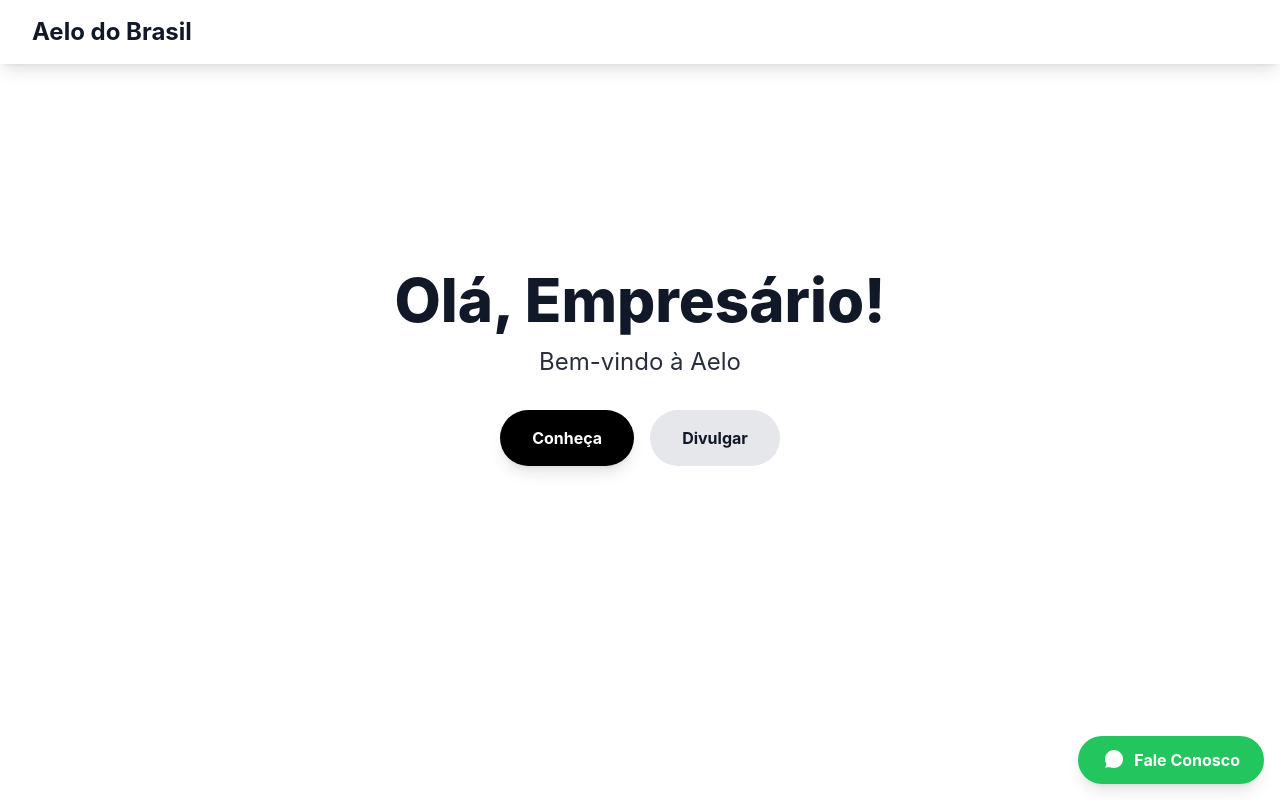
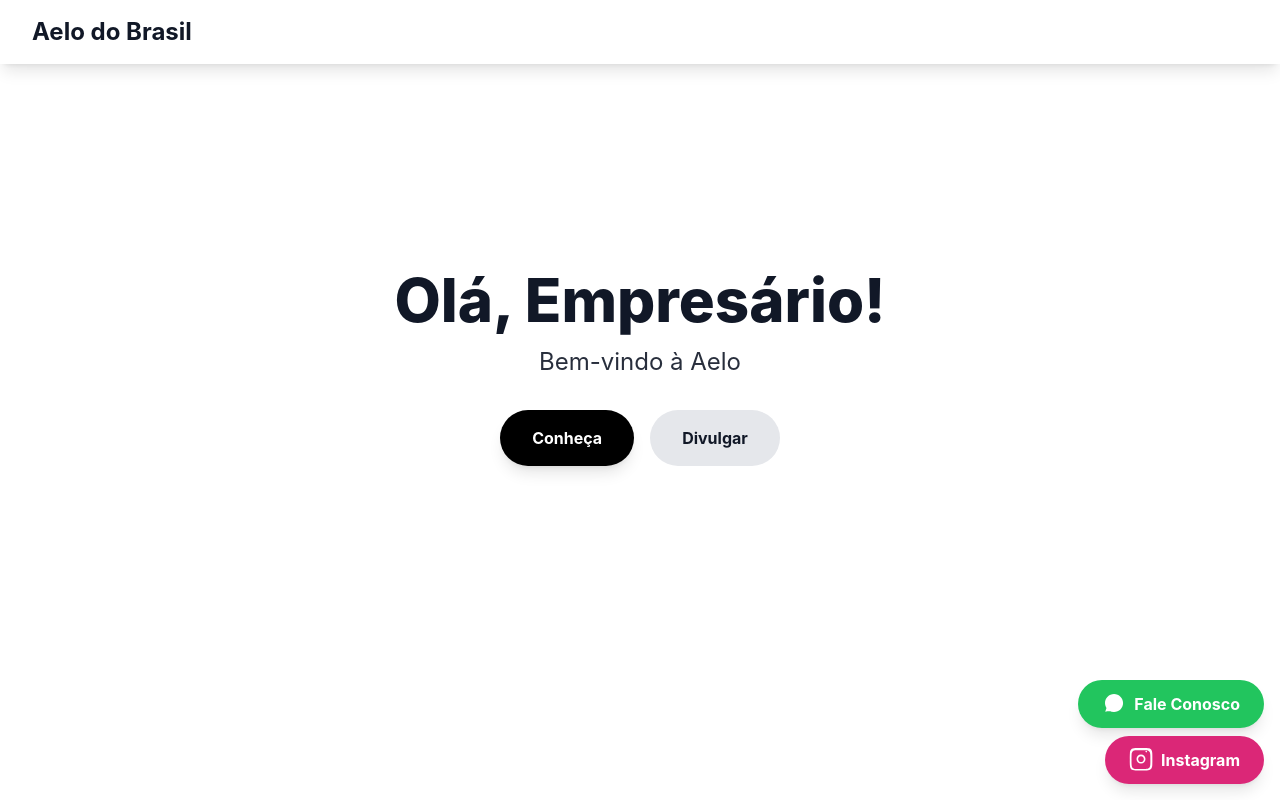
Before and after one commit to aelobrasil/aelo-empreendedor, a plain HTML site: page index.html in a window 1280 px wide. Drawn offline with nearby package versions, Linux system fonts and the light colour scheme.

Commit message:
Adicionando botao do Instagram

```diff
--- a/index.html
+++ b/index.html
@@ -80,12 +80,21 @@
     <section id="main-content" class="section bg-white flex items-center justify-center">
         </section>
 
-    <a href="https://wa.me/5514981150675" target="_blank" class="fixed bottom-4 right-4 z-20 px-6 py-3 rounded-full bg-green-500 text-white font-bold shadow-lg hover:bg-green-600 transition duration-300 flex items-center justify-center space-x-2">
-        <svg xmlns="http://www.w3.org/2000/svg" width="24" height="24" viewBox="0 0 24 24" fill="currentColor">
-            <path d="M12.04 2C7.03 2 3 6.04 3 11.04c0 1.79.52 3.5 1.48 4.96L3.18 19.82l4.13-1.08a9.04 9.04 0 0 0 4.73 1.29c5.01 0 9.04-4.04 9.04-9.04C21.08 6.04 17.05 2 12.04 2zM12.04 17.5c-1.42 0-2.8-.52-3.86-1.56l-.28-.2c-.41-.41-.95-.62-1.5-.62-.55 0-1.1.21-1.5.62l-.28.2a1.53 1.53 0 0 1-1.22 2.65l.55.14 1.57.41c.28.07.56.1.84.1.33 0 .67-.03 1.01-.1a6.5 6.5 0 0 0 5.86-1.59l.06-.06a6.5 6.5 0 0 0 1.94-4.66c0-1.3-.52-2.58-1.5-3.56a6.47 6.47 0 0 0-4.66-1.5c-1.3 0-2.58.52-3.56 1.5a6.47 6.47 0 0 0-1.5 4.66c0 1.3.52 2.58 1.5 3.56zM15.02 12.02c.28-.28.28-.76 0-1.04L12.06 8c-.28-.28-.76-.28-1.04 0s-.28.76 0 1.04l2.5 2.5a.75.75 0 0 0 1.04 0z"/>
-        </svg>
-        <span>Fale Conosco</span>
-    </a>
+    <div class="fixed bottom-4 right-4 z-20 flex flex-col items-end space-y-2">
+        <a href="https://wa.me/5514981150675" target="_blank" class="px-6 py-3 rounded-full bg-green-500 text-white font-bold shadow-lg hover:bg-green-600 transition duration-300 flex items-center justify-center space-x-2">
+            <svg xmlns="http://www.w3.org/2000/svg" width="24" height="24" viewBox="0 0 24 24" fill="currentColor">
+                <path d="M12.04 2C7.03 2 3 6.04 3 11.04c0 1.79.52 3.5 1.48 4.96L3.18 19.82l4.13-1.08a9.04 9.04 0 0 0 4.73 1.29c5.01 0 9.04-4.04 9.04-9.04C21.08 6.04 17.05 2 12.04 2zM12.04 17.5c-1.42 0-2.8-.52-3.86-1.56l-.28-.2c-.41-.41-.95-.62-1.5-.62-.55 0-1.1.21-1.5.62l-.28.2a1.53 1.53 0 0 1-1.22 2.65l.55.14 1.57.41c.28.07.56.1.84.1.33 0 .67-.03 1.01-.1a6.5 6.5 0 0 0 5.86-1.59l.06-.06a6.5 6.5 0 0 0 1.94-4.66c0-1.3-.52-2.58-1.5-3.56a6.47 6.47 0 0 0-4.66-1.5c-1.3 0-2.58.52-3.56 1.5a6.47 6.47 0 0 0-1.5 4.66c0 1.3.52 2.58 1.5 3.56zM15.02 12.02c.28-.28.28-.76 0-1.04L12.06 8c-.28-.28-.76-.28-1.04 0s-.28.76 0 1.04l2.5 2.5a.75.75 0 0 0 1.04 0z"/>
+            </svg>
+            <span>Fale Conosco</span>
+        </a>
+
+        <a href="https://instagram.com/Aelo.vc" target="_blank" class="px-6 py-3 rounded-full bg-pink-600 text-white font-bold shadow-lg hover:bg-pink-700 transition duration-300 flex items-center justify-center space-x-2">
+            <svg xmlns="http://www.w3.org/2000/svg" width="24" height="24" viewBox="0 0 24 24" fill="currentColor">
+                <path d="M12 2.163c3.204 0 3.584.012 4.85.07 3.252.148 4.298 1.423 4.454 4.542.148 3.204.012 3.584.07 4.85s-.012 3.584-.07 4.85c-.148 3.252-1.423 4.298-4.542 4.454-3.204.148-3.584.012-4.85.07s-3.584-.012-4.85-.07c-3.252-.148-4.298-1.423-4.454-4.542-.148-3.204-.012-3.584-.07-4.85s.012-3.584.07-4.85c.148-3.252 1.423-4.298 4.542-4.454 3.204-.148 3.584-.012 4.85-.07zm0-2.163c-3.692 0-4.183.013-5.65.07-4.04.184-5.268 1.597-5.464 5.65-.184 4.04-.013 4.532-.07 5.65s.013 4.183.07 5.65c.184 4.04 1.597 5.268 5.65 5.464 1.118.057 1.61.07 5.65.07s4.183-.013 5.65-.07c4.04-.184 5.268-1.597 5.464-5.65.184-4.04.013-4.532.07-5.65s-.013-4.183-.07-5.65c-.184-4.04-1.597-5.268-5.65-5.464-1.118-.057-1.61-.07-5.65-.07zm0 6.623c-2.484 0-4.5 2.016-4.5 4.5s2.016 4.5 4.5 4.5 4.5-2.016 4.5-4.5-2.016-4.5-4.5-4.5zm0 7.377c-1.583 0-2.87-1.287-2.87-2.87s1.287-2.87 2.87-2.87 2.87 1.287 2.87 2.87-1.287 2.87-2.87 2.87zm5.244-11.298c-.463 0-.839.376-.839.839s.376.839.839.839.839-.376.839-.839-.376-.839-.839-.839z"/>
+            </svg>
+            <span>Instagram</span>
+        </a>
+    </div>
 
     <div id="pixModal" class="modal">
         <div class="modal-content">
```
